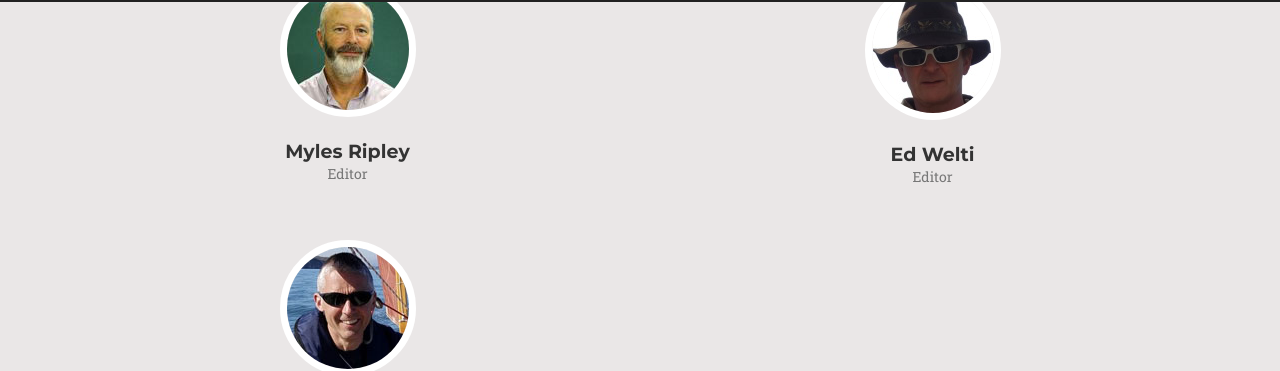
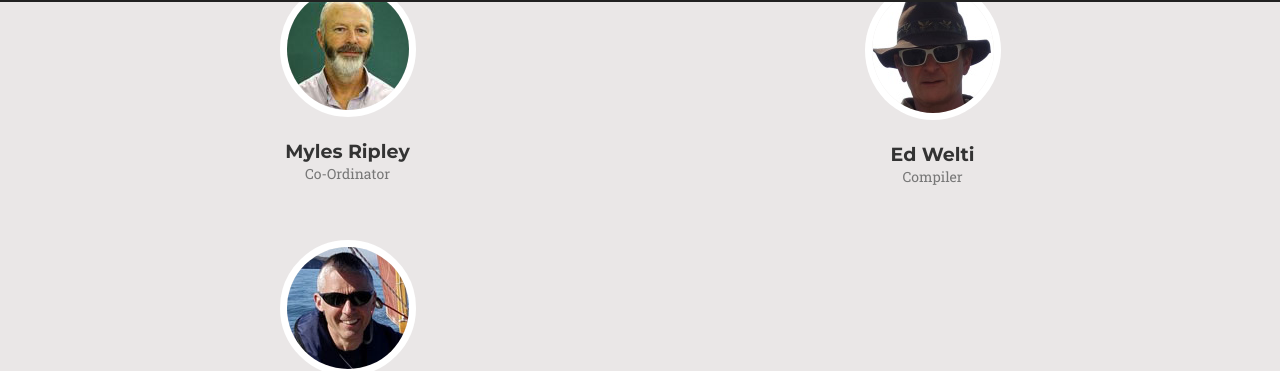
Before and after one commit to sedberghlookaround/sedberghlookaround.github.io, a Jekyll site: the page built from index.html, in a window 1280 px wide and 900 px high, scrolled down 2915 px. Shown: the part 99-470 px from the top of the window. Built offline with Jekyll 4.4.1, drawn with Linux system fonts in a browser that asks for light colours; some web fonts are replaced.

Commit message:
Update _config.yml

```diff
--- a/_config.yml
+++ b/_config.yml
@@ -8,10 +8,10 @@ title: Sedbergh Lookaround
 people:
 - name: Myles Ripley
   pic: 1
-  position: Editor
+  position: Co-Ordinator
 - name: Ed Welti
   pic: 2
-  position: Editor
+  position: Compiler
 - name: James Palmer
   pic: 3
   position: Proofreader
```
